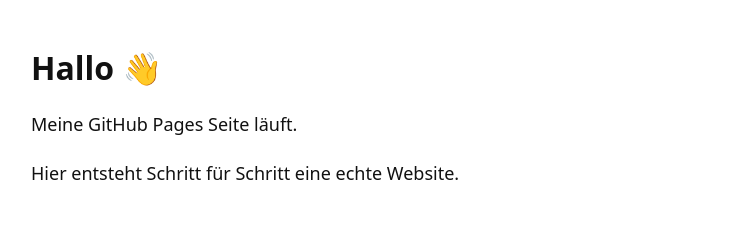
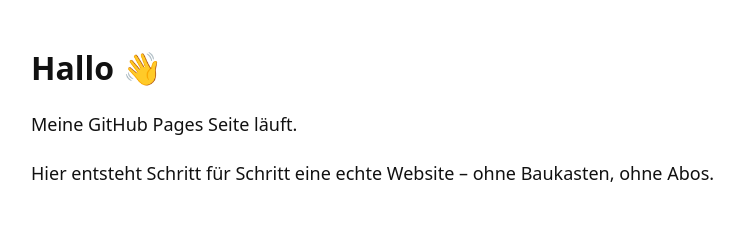
Before and after one commit to MrGBlue/mrgblue.github.io, a plain HTML site: page index.html in a window 1280 px wide. Shown: the whole page, without its empty margins (229-973 px from the left). Drawn offline with Linux system fonts and the light colour scheme.

Commit message:
Update index.html

```diff
--- a/index.html
+++ b/index.html
@@ -1,3 +1,5 @@
+<!doctype html>
+<html lang="de">
 <head>
   <meta charset="utf-8">
   <meta name="viewport" content="width=device-width, initial-scale=1">
@@ -5,7 +7,15 @@
   <link rel="stylesheet" href="/css/style.css">
 </head>
 <body>
+
   <h1>Hallo 👋</h1>
+
   <p>Meine GitHub Pages Seite läuft.</p>
-  <p>Hier entsteht Schritt für Schritt eine echte Website.</p>
+
+  <p>
+    Hier entsteht Schritt für Schritt eine echte Website –
+    ohne Baukasten, ohne Abos.
+  </p>
+
 </body>
+</html>
```
